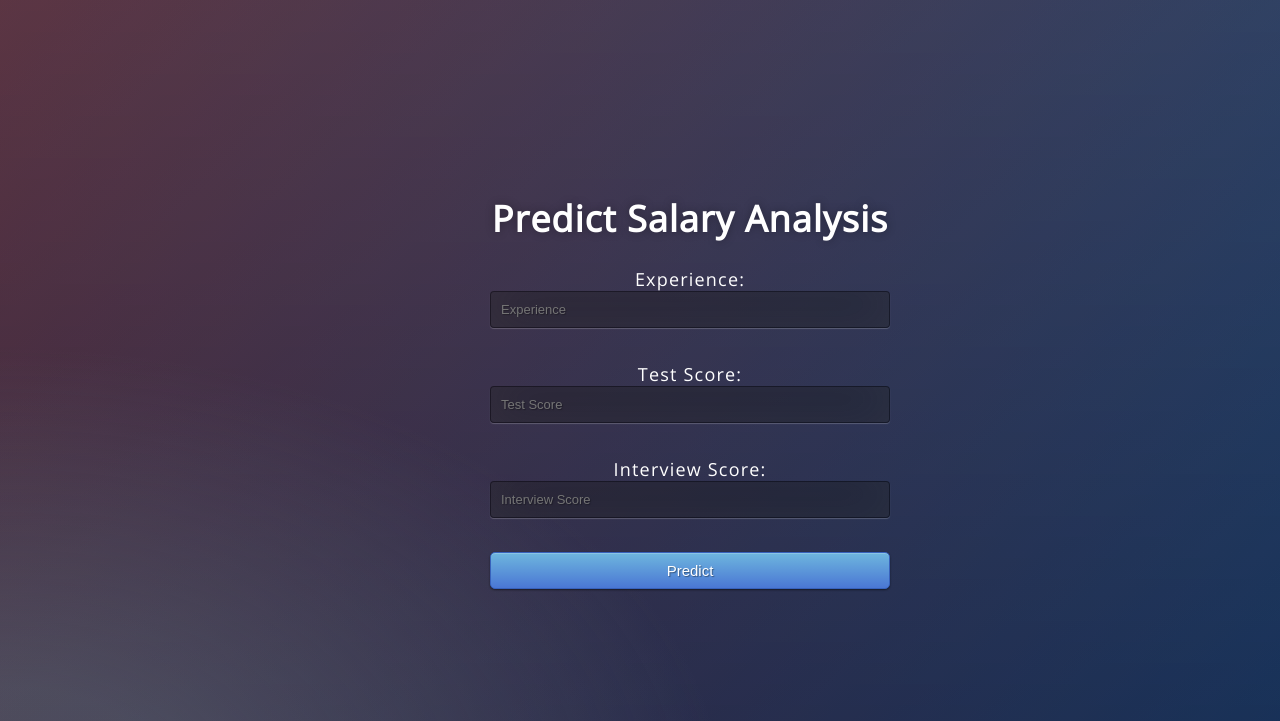
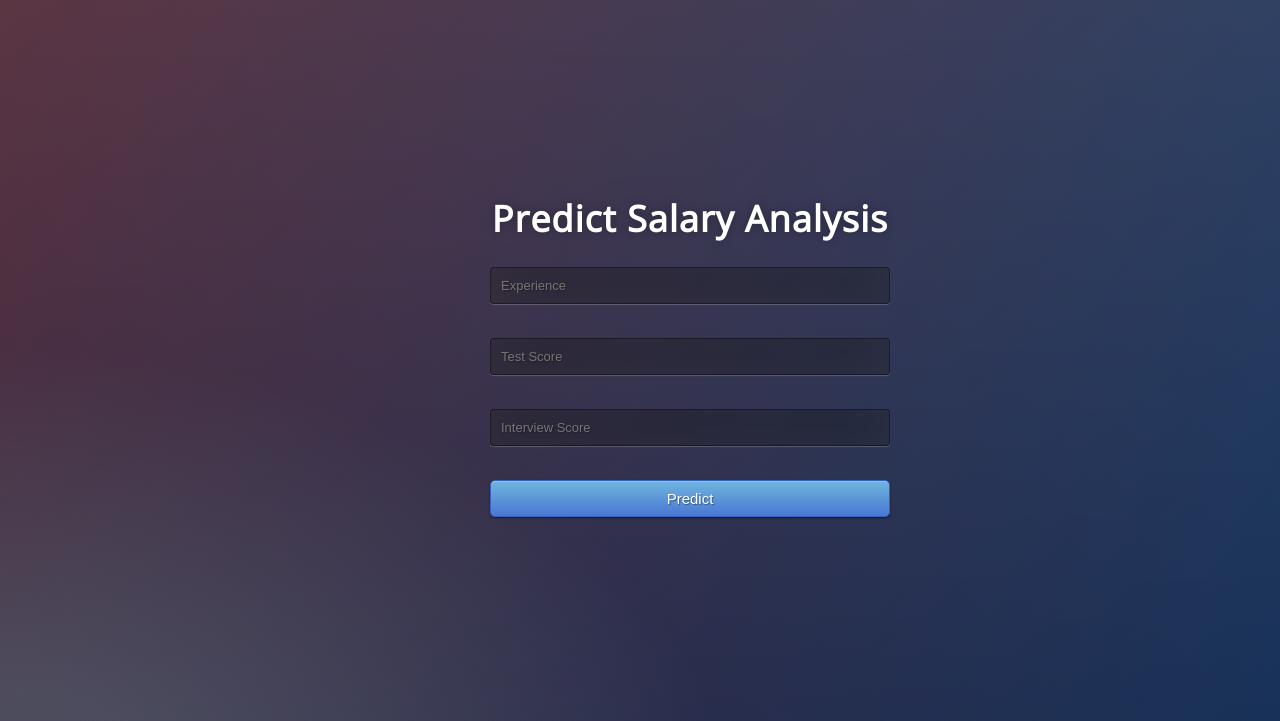
Before and after one commit to aniketkkolte2795/Heroku-MLDeployment, a Flask app: page / in a window 1280 px wide. Shown: the top 721 px of the page. Run offline with Flask 2, Linux system fonts and the light colour scheme; parts of the project's set-up code (start-up, migrations or seed data) failed here and were passed over.

Commit message:
Update index.html

```diff
--- a/templates/index.html
+++ b/templates/index.html
@@ -17,11 +17,11 @@
 	<h1>Predict Salary Analysis</h1>
      <!-- Main Input For Receiving Query to our ML -->
     <form action="{{ url_for('predict')}}"method="post">
-        <label>Experience: </label>
+
     	<input type="text" name="experience" placeholder="Experience" required="required" /><br/><br/>
-    	 <label>Test Score: </label>
+
         <input type="text" name="test_score" placeholder="Test Score" required="required" /><br/><br/>
-         <label>Interview Score: </label>
+
 		<input type="text" name="interview_score" placeholder="Interview Score" required="required" /><br/><br/>
 
         <button type="submit" class="btn btn-primary btn-block btn-large">Predict</button>
```
